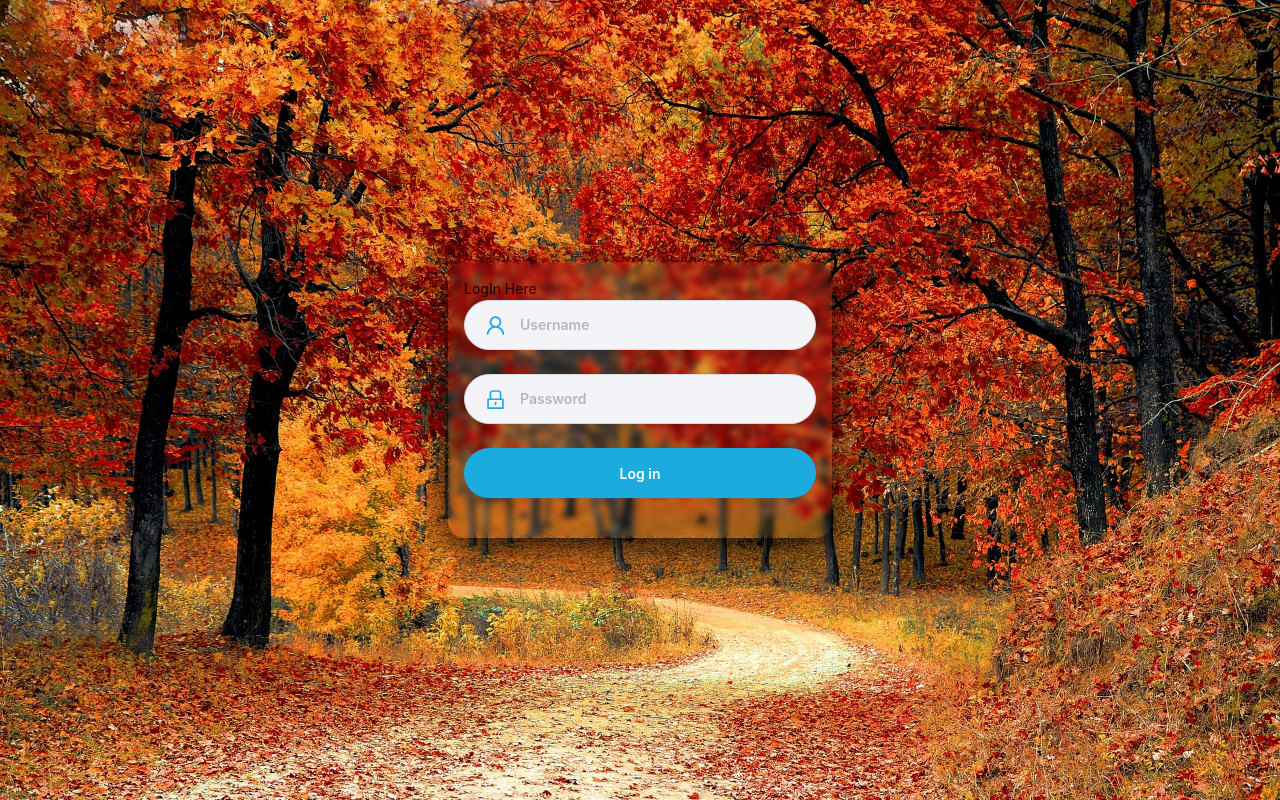
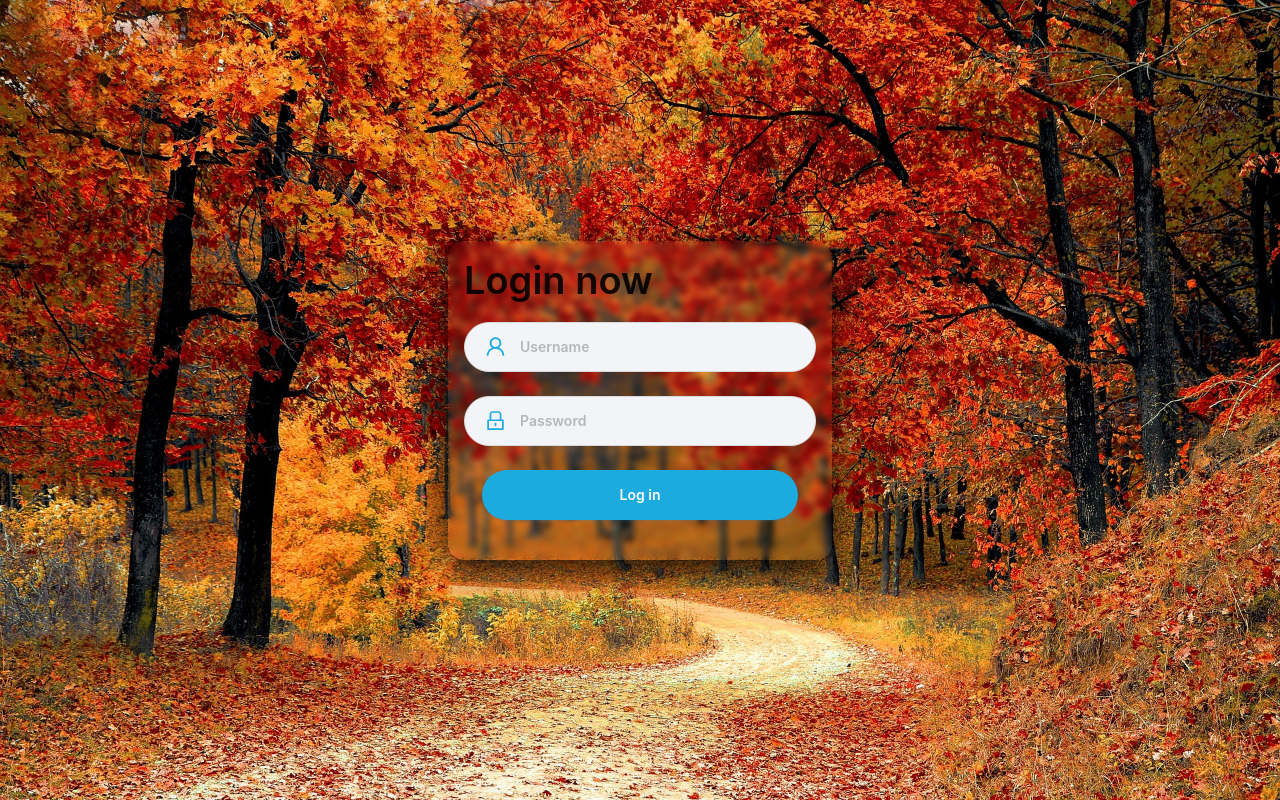
Before and after one commit to huunam1001/DemoWeb, a React app: page / in a window 1280 px wide. Built offline with nearby package versions, Linux system fonts and the light colour scheme.

Commit message:
change login

```diff
--- a/src/pages/login/login.jsx
+++ b/src/pages/login/login.jsx
@@ -1,13 +1,14 @@
 import React from 'react'
-import { Form, Input, Button, Typography } from 'antd'
+import { Form, Input, Button, Typography, Space } from 'antd'
 import { UserOutlined, LockOutlined } from '@ant-design/icons'
 import './style.scss'
+const { Title } = Typography
 
 const Login = (props) => {
   return (
     <div className='loginBg'>
       <Form className='login-form'>
-        <Typography.Text>LogIn Here</Typography.Text>
+        <Title level={1}>Login now</Title>
         <Form.Item label=''>
           <Input className='login_input' prefix={<UserOutlined className='login-item-icon' />} placeholder='Username' />
         </Form.Item>
@@ -19,6 +20,7 @@ const Login = (props) => {
             placeholder='Password'
           />
         </Form.Item>
+        <Space></Space>
         <Form.Item shouldUpdate>
           {() => (
             <Button
--- a/src/pages/login/style.scss
+++ b/src/pages/login/style.scss
@@ -47,12 +47,12 @@
 }
 
 .login_button {
-  width: 100%;
+  width: 90%;
   height: 50px;
   background-color:#1cabdf;
   font-weight: 600;
   color: #fff;
   border-radius: 50px;
-  margin-left: auto;
-  margin-right: auto;
+  margin: auto;
+  display: block;
 }
--- a/webpack.config.js
+++ b/webpack.config.js
@@ -13,7 +13,8 @@ module.exports = {
   devServer: {
     compress: true,
     host: '0.0.0.0',
-    port: 3000
+    port: 3000,
+    hot: true
   },
   module: {
     rules: [
```
